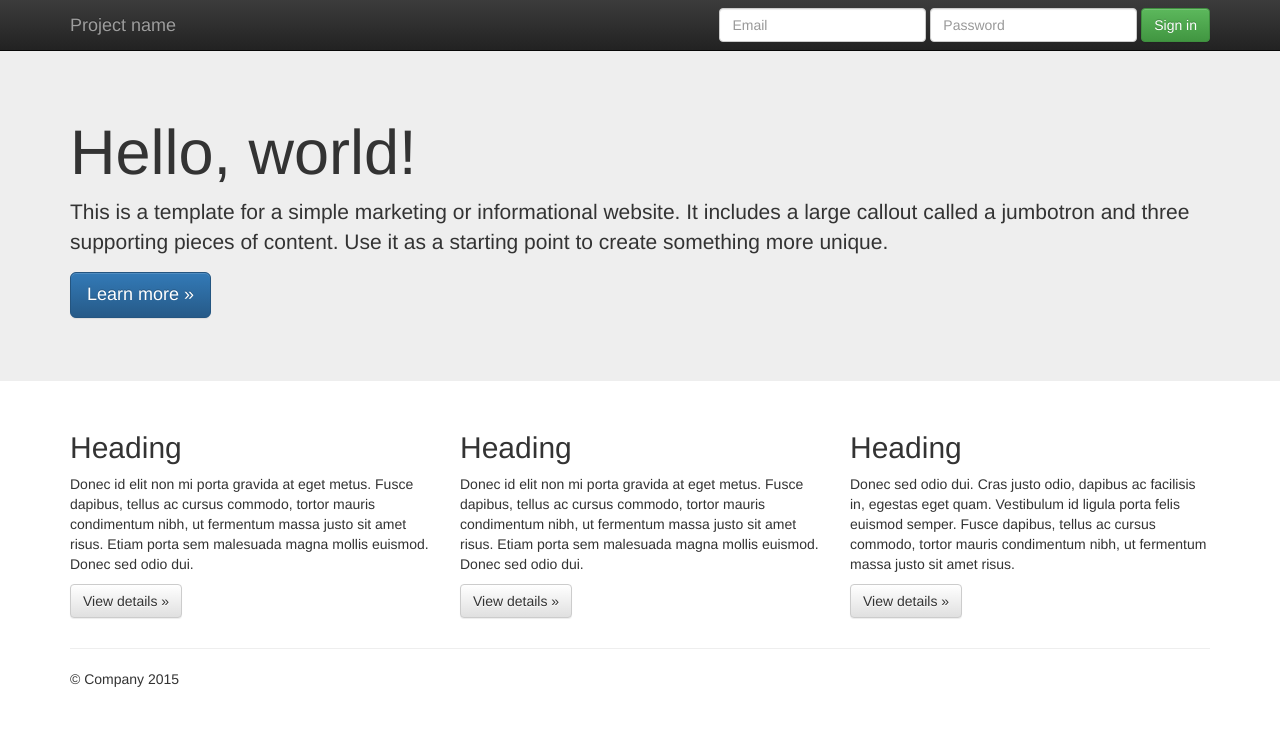
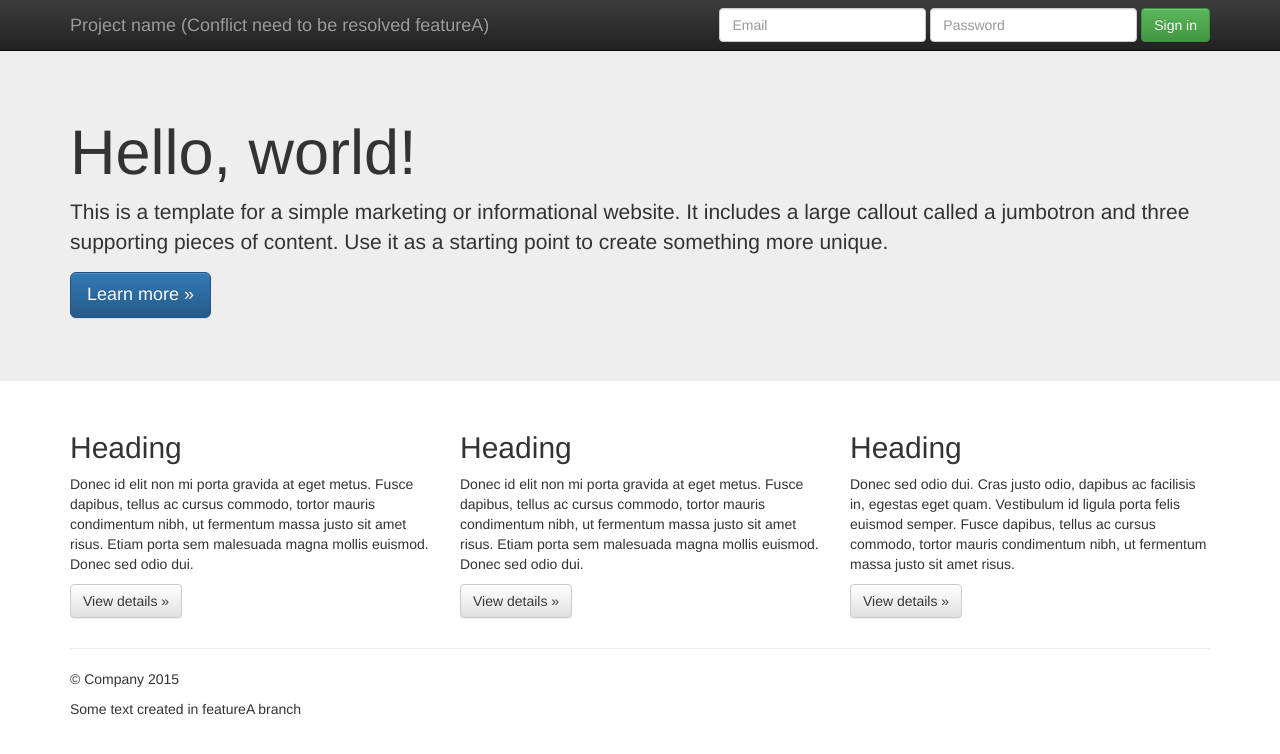
Before and after one commit to johnny00013/web-project, a plain HTML site: page index.html in a window 1280 px wide. Drawn offline with nearby package versions, Linux system fonts and the light colour scheme.

Commit message:
Update index.html with requirement for feature A

```diff
--- a/index.html
+++ b/index.html
@@ -36,7 +36,7 @@
             <span class="icon-bar"></span>
             <span class="icon-bar"></span>
           </button>
-          <a class="navbar-brand" href="#">Project name</a>
+          <a class="navbar-brand" href="#">Project name (Conflict need to be resolved featureA)</a>
         </div>
         <div id="navbar" class="navbar-collapse collapse">
           <form class="navbar-form navbar-right" role="form">
@@ -85,6 +85,7 @@
 
       <footer>
         <p>&copy; Company 2015</p>
+		<p>Some text created in featureA branch</p>
       </footer>
     </div> <!-- /container -->        <script src="//ajax.googleapis.com/ajax/libs/jquery/1.11.2/jquery.min.js"></script>
         <script>window.jQuery || document.write('<script src="js/vendor/jquery-1.11.2.min.js"><\/script>')</script>
```
